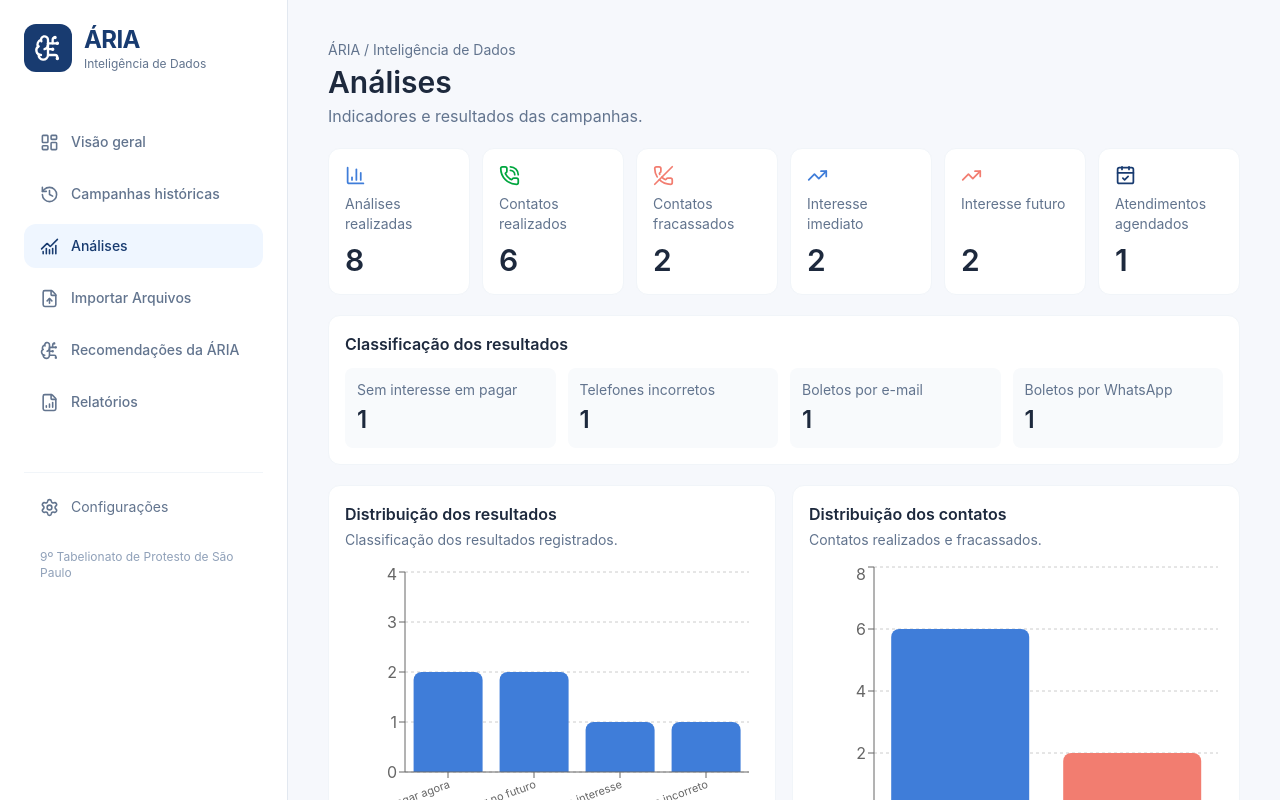
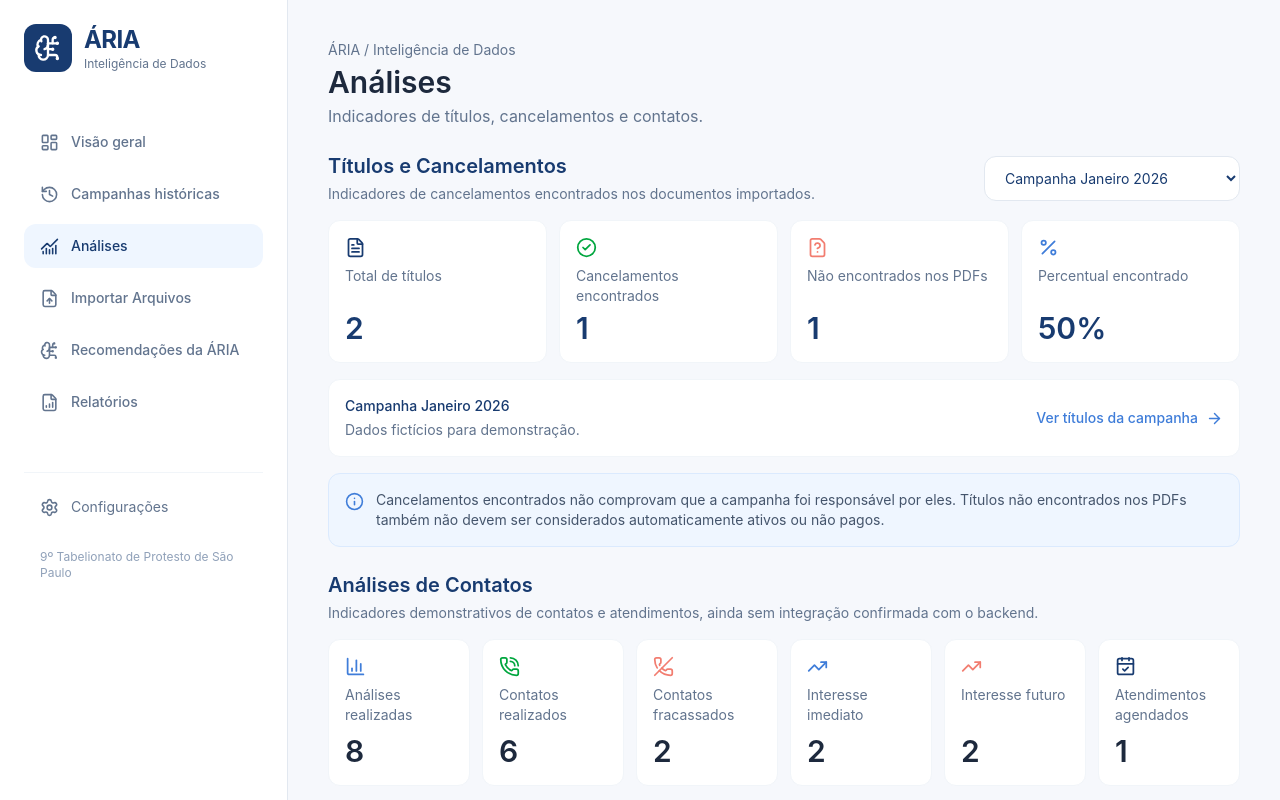
Before and after one commit to Liberato02/9TB_FrontEnd, a React (Vite) app: page /analises in a window 1280 px wide. Shown: the top 800 px of the page. Built offline with nearby package versions, Linux system fonts and the light colour scheme.

Commit message:
feat: adiciona indicadores de titulos e cancelamentos

```diff
--- /dev/null
+++ b/src/components/analises/IndicadoresCancelamentos.tsx
@@ -0,0 +1,67 @@
+import { FileText, CheckCircle2, FileQuestion, Percent } from "lucide-react";
+
+import type { IndicadoresCampanhaApi } from "../../types/IndicadoresCampanhaApi";
+
+type Props = {
+  indicadores: IndicadoresCampanhaApi;
+};
+
+function IndicadoresCancelamentos({ indicadores }: Props) {
+  const formatarNumero = (valor: number) => valor.toLocaleString("pt-BR");
+
+  const cards = [
+    {
+      titulo: "Total de títulos",
+      valor: formatarNumero(indicadores.totalTitulos),
+      icone: FileText,
+      cor: "text-[#183B70]",
+    },
+    {
+      titulo: "Cancelamentos encontrados",
+      valor: formatarNumero(indicadores.titulosCancelados),
+      icone: CheckCircle2,
+      cor: "text-green-600",
+    },
+    {
+      titulo: "Não encontrados nos PDFs",
+      valor: formatarNumero(indicadores.naoEncontradosNosPdfs),
+      icone: FileQuestion,
+      cor: "text-[#F27D70]",
+    },
+    {
+      titulo: "Percentual encontrado",
+      valor: `${indicadores.percentualCancelados.toLocaleString("pt-BR", {
+        maximumFractionDigits: 2,
+      })}%`,
+      icone: Percent,
+      cor: "text-[#3F7DD9]",
+    },
+  ];
+
+  return (
+    <section className="grid grid-cols-2 gap-3 xl:grid-cols-4">
+      {cards.map((card) => {
+        const Icone = card.icone;
+
+        return (
+          <article
+            key={card.titulo}
+            className="min-w-0 rounded-xl border border-slate-100 bg-white p-4"
+          >
+            <Icone size={21} className={card.cor} />
+
+            <p className="mt-2 min-h-10 text-sm text-slate-500">
+              {card.titulo}
+            </p>
+
+            <h3 className="mt-1 text-3xl font-semibold text-[#183B70]">
+              {card.valor}
+            </h3>
+          </article>
+        );
+      })}
+    </section>
+  );
+}
+
+export default IndicadoresCancelamentos;
--- a/src/pages/Analises.tsx
+++ b/src/pages/Analises.tsx
@@ -1,10 +1,13 @@
 import { useEffect, useState } from "react";
+import { Link } from "react-router-dom";
 import {
   BarChart3,
   TrendingUp,
   PhoneCall,
   PhoneOff,
   CalendarCheck,
+  Info,
+  ArrowRight,
 } from "lucide-react";
 
 import { listarAnalises } from "../services/analiseService";
@@ -13,10 +16,16 @@ import {
   type IndicadoresAnalises,
 } from "../services/indicadorService";
 
+import { campanhas } from "../data/campanhas";
+import { detalhesCampanhasMock } from "../data/detalhesCampanhasMock";
+
+import IndicadoresCancelamentos from "../components/analises/IndicadoresCancelamentos";
 import GraficoContatos from "../components/charts/GraficoContatos";
 import GraficoResultados from "../components/charts/GraficoResultados";
 
 function Analises() {
+  const [campanhaId, setCampanhaId] = useState<number>(campanhas[0]?.id ?? 0);
+
   const [indicadores, setIndicadores] = useState<IndicadoresAnalises | null>(
     null,
   );
@@ -57,6 +66,12 @@ function Analises() {
   }, []);
 
   const formatarNumero = (valor: number) => valor.toLocaleString("pt-BR");
+
+  const campanhaSelecionada = campanhas.find(
+    (campanha) => campanha.id === campanhaId,
+  );
+
+  const detalhes = detalhesCampanhasMock[campanhaId];
 
   const cards = indicadores
     ? [
@@ -121,26 +136,105 @@ function Analises() {
     : [];
 
   return (
-    <div className="space-y-5">
-      {/* CABEÇALHO */}
+    <div className="space-y-6">
       <header>
         <p className="text-sm text-slate-500">ÁRIA / Inteligência de Dados</p>
 
         <h2 className="mt-1 text-3xl font-semibold text-slate-800">Análises</h2>
 
         <p className="mt-1 text-base text-slate-500">
-          Indicadores e resultados das campanhas.
+          Indicadores de títulos, cancelamentos e contatos.
         </p>
       </header>
 
-      {/* CARREGAMENTO */}
-      {carregando && (
-        <div className="rounded-xl border border-slate-100 bg-white p-5">
-          <p className="text-base text-slate-500">Carregando indicadores...</p>
+      {/* TÍTULOS E CANCELAMENTOS */}
+      <section className="space-y-4">
+        <div className="flex flex-col justify-between gap-3 lg:flex-row lg:items-center">
+          <div>
+            <h3 className="text-xl font-semibold">Títulos e Cancelamentos</h3>
+
+            <p className="mt-1 text-sm text-slate-500">
+              Indicadores de cancelamentos encontrados nos documentos
+              importados.
+            </p>
+          </div>
+
+          <select
+            value={campanhaId}
+            onChange={(evento) => setCampanhaId(Number(evento.target.value))}
+            aria-label="Selecionar campanha"
+            className="w-full rounded-xl border border-slate-200 bg-white px-4 py-3 text-sm outline-none focus:border-[#3F7DD9] lg:w-64"
+          >
+            {campanhas.map((campanha) => (
+              <option key={campanha.id} value={campanha.id}>
+                {campanha.nome}
+              </option>
+            ))}
+          </select>
+        </div>
+
+        {detalhes ? (
+          <>
+            <IndicadoresCancelamentos indicadores={detalhes.indicadores} />
+
+            <div className="flex flex-col justify-between gap-3 rounded-xl border border-slate-100 bg-white p-4 sm:flex-row sm:items-center">
+              <div>
+                <p className="text-sm font-medium">
+                  {campanhaSelecionada?.nome}
+                </p>
+
+                <p className="mt-1 text-sm text-slate-500">
+                  Dados fictícios para demonstração.
+                </p>
+              </div>
+
+              <Link
+                to={`/campanhas/${campanhaId}`}
+                className="inline-flex items-center gap-2 text-sm font-medium text-[#3F7DD9] hover:underline"
+              >
+                Ver títulos da campanha
+                <ArrowRight size={17} />
+              </Link>
+            </div>
+          </>
+        ) : (
+          <div className="rounded-xl border border-slate-100 bg-white p-6">
+            <p className="text-sm text-slate-500">
+              Não há indicadores demonstrativos disponíveis para esta campanha.
+            </p>
           </div>
         )}
 
-      {/* ERRO */}
+        <div className="flex items-start gap-3 rounded-xl border border-blue-100 bg-blue-50 p-4">
+          <Info size={19} className="mt-0.5 shrink-0 text-[#3F7DD9]" />
+
+          <p className="text-sm text-slate-600">
+            Cancelamentos encontrados não comprovam que a campanha foi
+            responsável por eles. Títulos não encontrados nos PDFs também não
+            devem ser considerados automaticamente ativos ou não pagos.
+          </p>
+        </div>
+      </section>
+
+      {/* ANÁLISES DE CONTATOS */}
+      <section className="space-y-4">
+        <div>
+          <h3 className="text-xl font-semibold">Análises de Contatos</h3>
+
+          <p className="mt-1 text-sm text-slate-500">
+            Indicadores demonstrativos de contatos e atendimentos, ainda sem
+            integração confirmada com o backend.
+          </p>
+        </div>
+
+        {carregando && (
+          <div className="rounded-xl border border-slate-100 bg-white p-5">
+            <p className="text-base text-slate-500">
+              Carregando indicadores...
+            </p>
+          </div>
+        )}
+
         {!carregando && erro && (
           <div className="rounded-xl border border-red-100 bg-red-50 p-4">
             <p className="text-base text-red-600">
@@ -149,11 +243,9 @@ function Analises() {
           </div>
         )}
 
-      {/* DASHBOARD */}
         {!carregando && !erro && indicadores && (
           <>
-          {/* INDICADORES PRINCIPAIS */}
-          <section className="grid grid-cols-2 gap-3 md:grid-cols-3 xl:grid-cols-6">
+            <div className="grid grid-cols-2 gap-3 md:grid-cols-3 xl:grid-cols-6">
               {cards.map((card) => {
                 const Icone = card.icone;
 
@@ -168,19 +260,18 @@ function Analises() {
                       {card.titulo}
                     </p>
 
-                  <h3 className="mt-1 text-3xl font-semibold text-slate-800">
+                    <h4 className="mt-1 text-3xl font-semibold text-slate-800">
                       {formatarNumero(card.valor)}
-                  </h3>
+                    </h4>
                   </article>
                 );
               })}
-          </section>
+            </div>
 
-          {/* CLASSIFICAÇÃO DOS RESULTADOS */}
-          <section className="rounded-xl border border-slate-100 bg-white p-4">
-            <h3 className="text-base font-semibold text-slate-800">
+            <div className="rounded-xl border border-slate-100 bg-white p-4">
+              <h4 className="text-base font-semibold">
                 Classificação dos resultados
-            </h3>
+              </h4>
 
               <div className="mt-3 grid grid-cols-2 gap-3 lg:grid-cols-4">
                 {resultados.map((resultado) => (
@@ -190,21 +281,19 @@ function Analises() {
                   >
                     <p className="text-sm text-slate-500">{resultado.titulo}</p>
 
-                  <p className="mt-1 text-2xl font-semibold text-slate-800">
+                    <p className="mt-1 text-2xl font-semibold">
                       {formatarNumero(resultado.valor)}
                     </p>
                   </div>
                 ))}
               </div>
-          </section>
+            </div>
 
-          {/* GRÁFICOS LADO A LADO */}
-          <section className="grid grid-cols-1 items-start gap-4 xl:grid-cols-2">
-            {/* GRÁFICO DE RESULTADOS */}
+            <div className="grid grid-cols-1 items-start gap-4 xl:grid-cols-2">
               <article className="min-w-0 overflow-hidden rounded-xl border border-slate-100 bg-white p-4">
-              <h3 className="text-base font-semibold text-slate-800">
+                <h4 className="text-base font-semibold">
                   Distribuição dos resultados
-              </h3>
+                </h4>
 
                 <p className="mt-1 text-sm text-slate-500">
                   Classificação dos resultados registrados.
@@ -220,11 +309,10 @@ function Analises() {
                 </div>
               </article>
 
-            {/* GRÁFICO DE CONTATOS */}
               <article className="min-w-0 overflow-hidden rounded-xl border border-slate-100 bg-white p-4">
-              <h3 className="text-base font-semibold text-slate-800">
+                <h4 className="text-base font-semibold">
                   Distribuição dos contatos
-              </h3>
+                </h4>
 
                 <p className="mt-1 text-sm text-slate-500">
                   Contatos realizados e fracassados.
@@ -237,11 +325,11 @@ function Analises() {
                   />
                 </div>
               </article>
-          </section>
+            </div>
           </>
         )}
+      </section>
 
-      {/* RODAPÉ */}
       <p className="text-sm text-slate-400">
         Ambiente demonstrativo — dados fictícios.
       </p>
```
Lines whose indentation alone changed are shown as unchanged.
